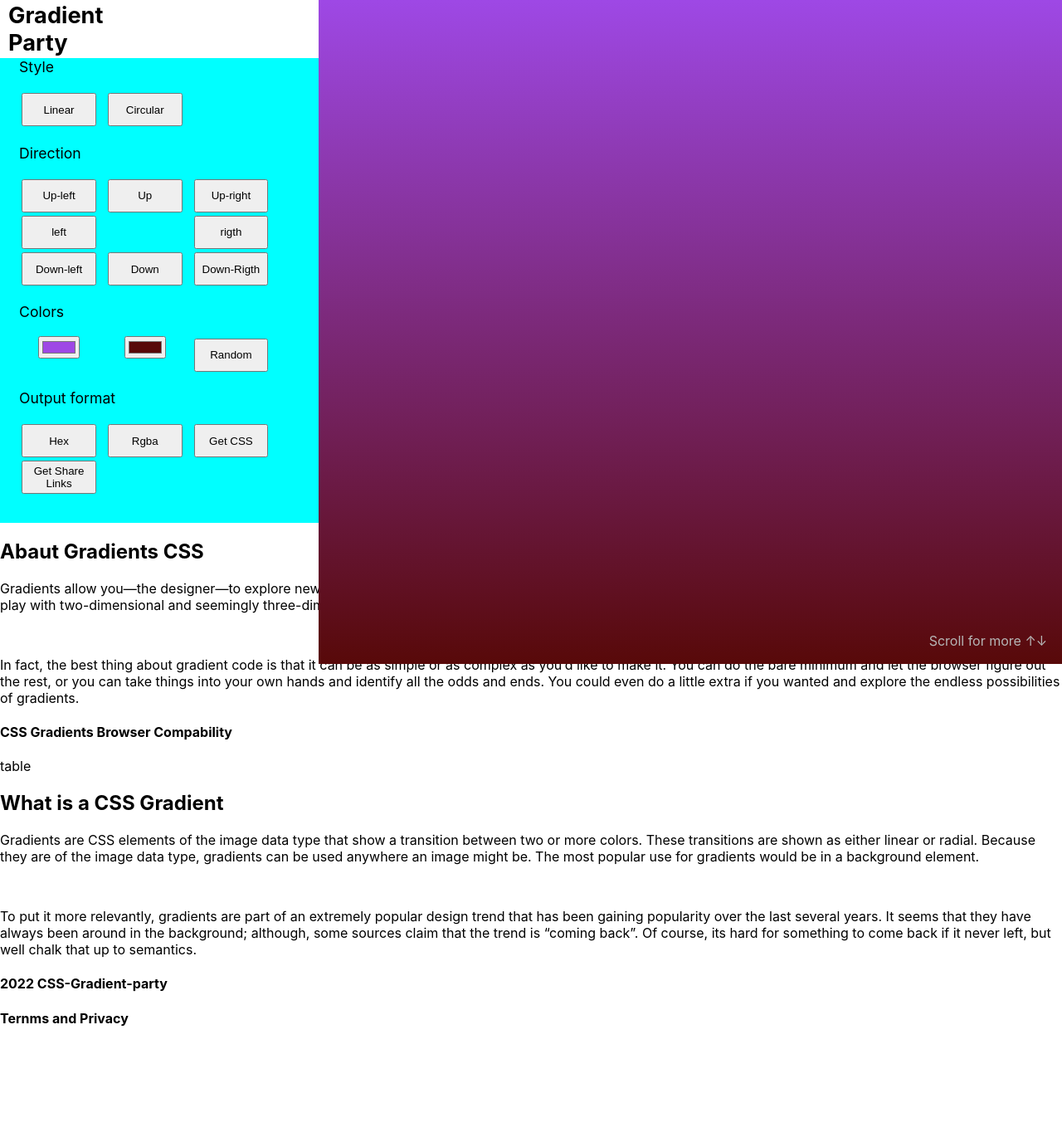
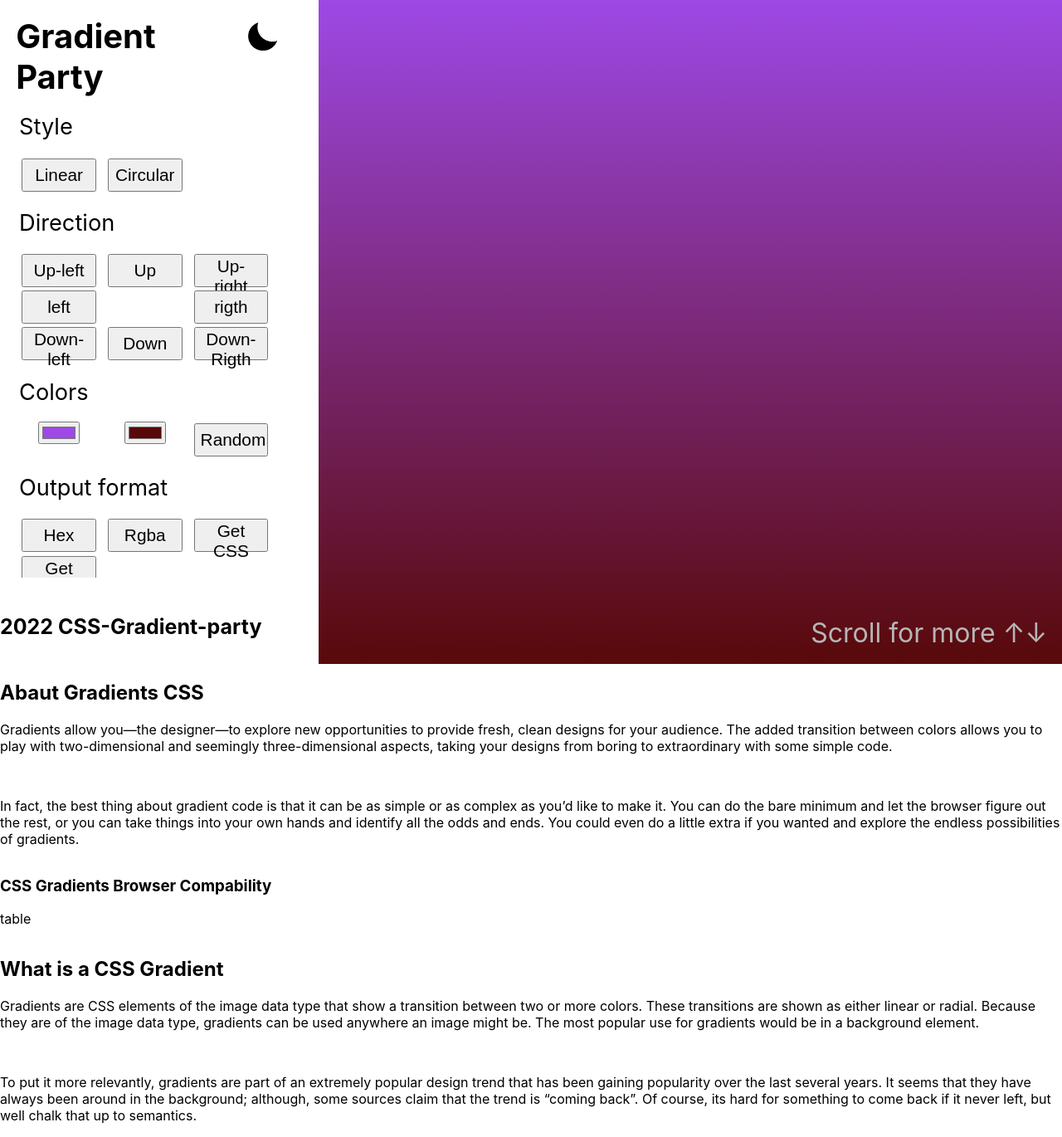
Before and after one commit to CarolinaCasas-zz/Gradient-party, a React (Create React App) app: page / in a window 1280 px wide. Shown: the whole page at 83% size. Before the commit the page ends 1258 px from the top, so only its background shows below. Built offline with nearby package versions, Linux system fonts and the light colour scheme.

Commit message:
randomColor

```diff
--- a/src/App.js
+++ b/src/App.js
@@ -1,17 +1,27 @@
+/* import { useState } from 'react'; */
 import './App.css';
 import EditGradiantBar from './SectionPage/EditGradiantBar';
 import Footer from './SectionPage/Footer';
 import Header from './SectionPage/Header';
 import InfoSection from './SectionPage/InfoSection';
+import ThemeProvider from './context/ThemeProvider';
+
 
 function App() {
+
+
   return (
-    <div className="App">
-      <Header/>
-      <EditGradiantBar/>
-      <InfoSection/>
-      <Footer/>
-    </div>
+
+    <ThemeProvider>
+      <div className="App">
+        <Header />
+        <EditGradiantBar />
+        <InfoSection />
+        <Footer />
+      </div>
+    </ThemeProvider>
+
+
   );
 }
 
--- a/src/SectionPage/EditGradiantBar.css
+++ b/src/SectionPage/EditGradiantBar.css
@@ -1,5 +1,4 @@
 .EditBar{
-    background-color: aqua;
     display: flex;
     flex-direction: column;
     width:100vw; height:50vh; overflow: scroll;
@@ -12,7 +11,7 @@
 }
 
 .EditBar_subtitle{
-    font-size: 110%;
+    font-size: 170%;
     margin-left: 6%;
 }
 
@@ -33,14 +32,14 @@
 .sampleColor{
     align-items: flex-end;
     display: flex;
-    height: 40vh;
+    height: 35vh;
     justify-content: flex-end;
     width: 100vw;
 }
 
 .sampleColor_scrollMesagge{
 color: rgb(182, 182, 182);
-font-size: 100%;
+font-size: 200%;
 margin: 2%;
 }
 
@@ -49,16 +48,19 @@ button{
     height: 5vh;
     margin-top: 2%;
     margin-bottom: 2%;
+    font-size: 100%;
 }
 
 
 @media only screen and (min-width: 800px) {
 
     .contentSampleColor{
-display: flex;
+        display: flex;
 
     }
     .EditBar{
+        top: 80px;
+        left: 10px;
         width:30vw; height:70vh;
     }
 
@@ -80,5 +82,6 @@ display: flex;
         height: 5vh;
         margin-top: 2%;
         margin-bottom: 2%;
+        font-size: 130%;
     }
   }
--- a/src/SectionPage/EditGradiantBar.js
+++ b/src/SectionPage/EditGradiantBar.js
@@ -1,22 +1,32 @@
 import React, { useState } from "react";
 import { CopyToClipboard } from "react-copy-to-clipboard"
+import { useTheme } from "../context/ThemeProvider";
 import "./EditGradiantBar.css";
 
+
 const EditGradiantBar = () => {
+    const{theme}= useTheme();
     const [direction, setdirection] = useState("");
     const [styles, setstyles] = useState("linear-gradient");
     const [color1, setColor1] = useState("#9e48e5");
     const [color2, setColor2] = useState("#580909");
 
 
+
+    const randomColor=()=>{
+        const newRandomColor1="#"+Math.floor(Math.random()*16777215).toString(16);
+        const newRandomColor2="#"+Math.floor(Math.random()*17767116).toString(16);
+        setColor1(newRandomColor1);
+        setColor2(newRandomColor2);
+    }
+
     const sampleColorStyle = {
         backgroundImage: styles + "(" + direction + color1 + "," + color2 + ")",
     };
 
-    console.log(sampleColorStyle);
     return (
 
-        <div className="contentSampleColor">
+        <div className="contentSampleColor" style={{backgroundColor: theme.background, color: theme.textColor}}>
             <section className="EditBar">
 
                 <span className="EditBar_subtitle">Style</span>
@@ -40,7 +50,7 @@ const EditGradiantBar = () => {
                 <section className="EditBar_groupButtons_grid">
                     <input type="color" value={color1} onChange={(e) => setColor1(e.target.value)} />
                     <input type="color" value={color2} onChange={(e) => setColor2(e.target.value)} />
-                    <button>Random</button>
+                    <button onClick={randomColor}>Random</button>
                 </section>
                 <span className="EditBar_subtitle">Output format</span>
                 <section className="EditBar_groupButtons_grid">
--- a/src/SectionPage/Footer.js
+++ b/src/SectionPage/Footer.js
@@ -1,11 +1,14 @@
 import React from "react";
+import { useTheme } from "../context/ThemeProvider";
+import "./footer.css"
 function Footer() {
-
+    const{theme}= useTheme();
     return (
         <>
-            <footer>
+            <footer style={{ backgroundColor: theme.background, color: theme.textColor }}>
                 <h4>2022 CSS-Gradient-party</h4>
                 <h4>Ternms and Privacy</h4>
+                <hr/>
             </footer>
         </>
     );
--- a/src/SectionPage/Header.js
+++ b/src/SectionPage/Header.js
@@ -1,11 +1,14 @@
 import"./header.css"
+import { useTheme } from "../context/ThemeProvider";
 
 const Header =() =>{
+const{theme, changeTheme}= useTheme();
 
     return(
         <>
-<header>
+<header style={{ backgroundColor: theme.background, color: theme.textColor }}>
 <h1 className="EditBar_title">Gradient <br /> Party</h1>
+<img alt="theme" src={theme.linkImg} onClick={changeTheme}/>
 </header>
 </>
     )
--- a/src/SectionPage/InfoSection.js
+++ b/src/SectionPage/InfoSection.js
@@ -1,19 +1,19 @@
 import AbautCSS from "../ArticleComponents/AbautCSS";
 import BrowserCompability from "../ArticleComponents/BrowserCompability";
 import WhatIsaGradient from "../ArticleComponents/WhatIsaGradient";
+import { useTheme } from "../context/ThemeProvider";
+import "./infoSection.css"
 
 
 const InfoSection = () => {
-
+    const{theme}= useTheme();
 
     return (
         <main>
-            <article>
-                <section>
+            <article className="infoSection" style={{backgroundColor: theme.background, color: theme.textColor}}>
                     <AbautCSS />
                     <BrowserCompability />
                    <WhatIsaGradient />
-                </section>
             </article>
         </main>
     )
--- /dev/null
+++ b/src/SectionPage/footer.css
@@ -0,0 +1,12 @@
+footer{
+
+  width: 40vw;
+  height: 15vh;
+  border-width: 2px;
+}
+
+h4{
+    padding-top:2%;
+    margin-bottom: 2%;
+    font-size: 25px;
+}
--- a/src/SectionPage/header.css
+++ b/src/SectionPage/header.css
@@ -1,11 +1,27 @@
 .EditBar_title{
-    margin: 2px;
-    margin-left:10px ;
-    font-size: 170%;
+    margin: 5%;
+    font-size: 250%;
+}
+
+header{
+    display: flex;
+    width: 100vw;
+    justify-content: space-between;
+}
+
+img{
+    margin-right: 50px;
+    margin-top: 7%;
+    width: 9%;
+    height: 4%;
 }
 
 @media only screen and (min-width: 800px) {
     .EditBar_title{
-        width: 27vw;
+        width: 40vw;
+    }
+
+    header{
+        width: 30vw;
     }
 }
--- /dev/null
+++ b/src/SectionPage/infoSection.css
@@ -0,0 +1,13 @@
+.infoSection{
+   display: flex;
+   flex-direction: column;
+}
+
+
+@media only screen and (min-width: 800px) {
+    .infoSection{
+        position: absolute;
+        width: 100vw;
+        top: 100vh;
+     }
+}
--- /dev/null
+++ b/src/context/ThemeProvider.js
@@ -0,0 +1,32 @@
+import { createContext, useContext, useState } from "react";
+import sun from "../img/sun.png"
+import moon from "../img/moon.png"
+
+
+const themes = {
+    light: {
+        background: "white",
+        textColor: "#000000",
+        linkImg:moon,
+    },
+    dark: {
+        background: "#282c36",
+        textColor: "#dc658b",
+        linkImg:sun,
+    }
+}
+
+const ThemeContext = createContext();
+
+function ThemeProvider(props) {
+    const [theme, setTheme] = useState("light");
+
+    const changeTheme = () => theme === "light" ? setTheme("dark") : setTheme("light");
+    const value = { theme: themes[theme], changeTheme }
+
+    return <ThemeContext.Provider value={value} {...props} />
+}
+
+const useTheme = () => useContext(ThemeContext);
+
+export { ThemeProvider as default, useTheme };
```
Also changed, not shown: src/Components/DarkMode.js (deleted, +0 -28 lines), src/img/moon.png (added), src/img/sun.png (added).
